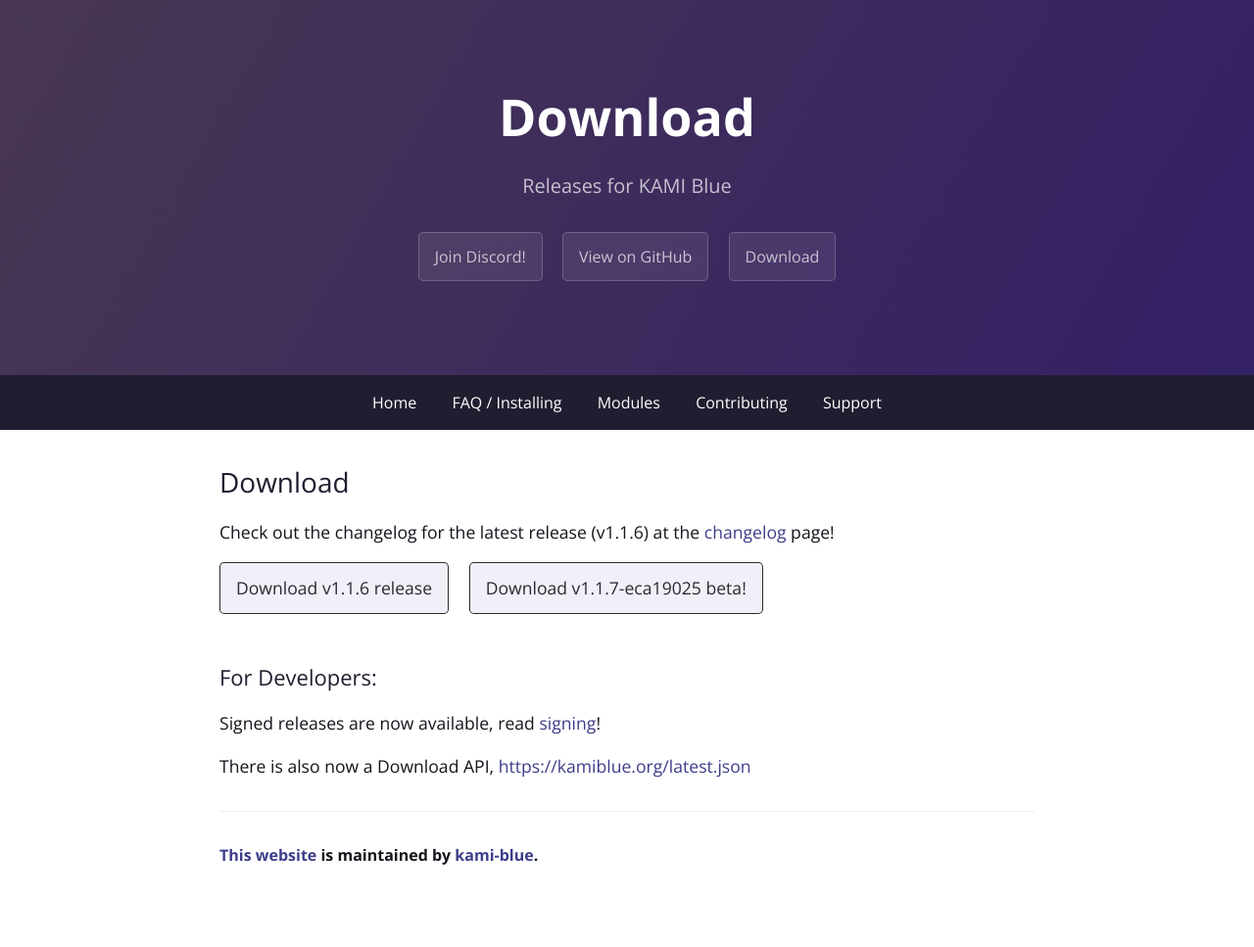
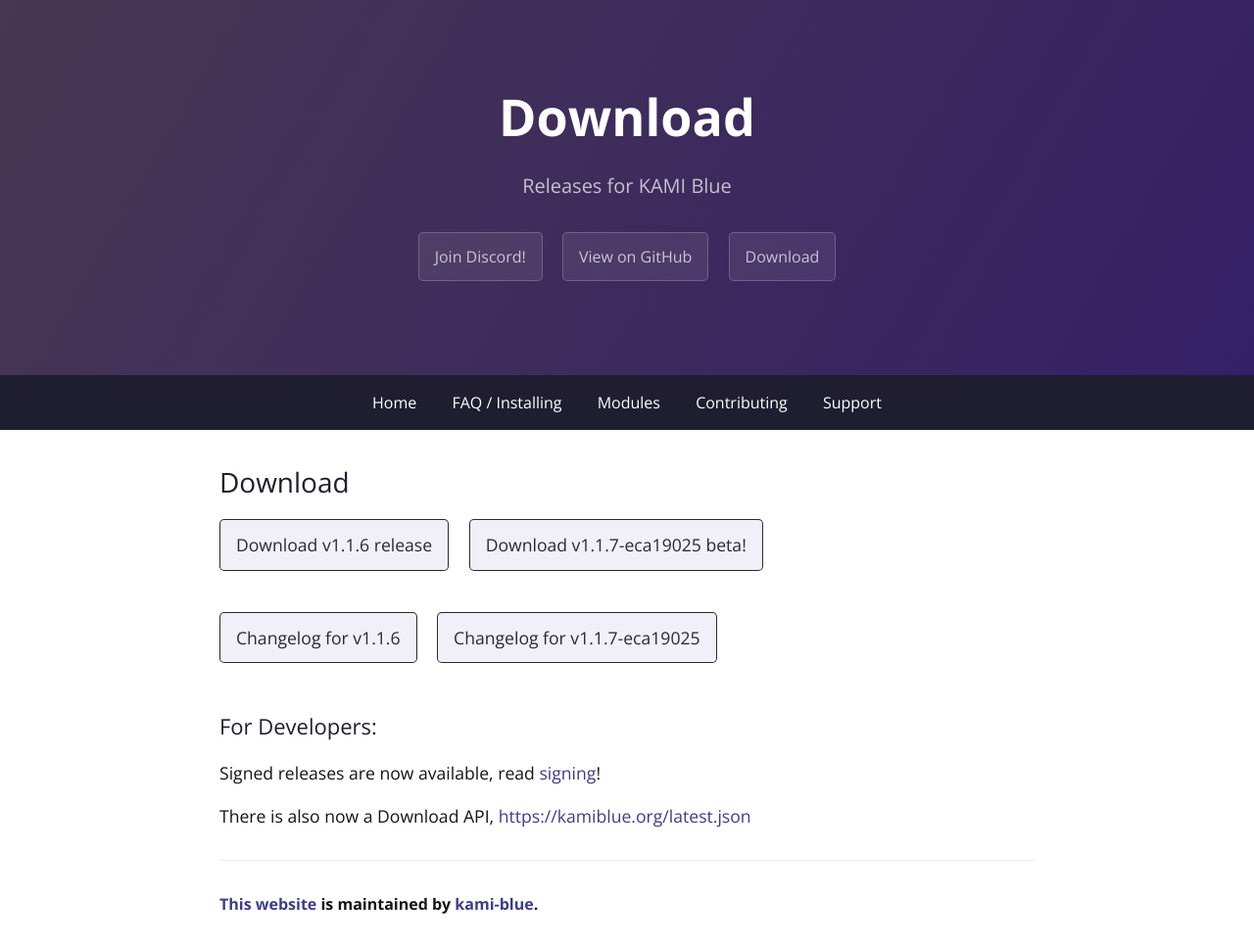
Before and after one commit to kami-blue/website, a Jekyll site: the page built from download.md, in a window 1280 px wide. Shown: the whole page at 98% size. Built offline with Jekyll 4.4.1, drawn with Linux system fonts in a browser that asks for light colours; before the commit the page ends 917 px from its top, so only the background shows below that.

Commit message:
added better changelog buttons to download page

```diff
--- a/download.md
+++ b/download.md
@@ -6,10 +6,12 @@ description: Releases for KAMI Blue
 
 ## Download
 
-Check out the changelog for the latest release ({{ site.cur_ver }}) at the [changelog](/changelog) page!
-
 <a href="{{ site.github.jar_url }}" class="btnc">Download {{  site.cur_ver  }} release</a>
 <a href="{{ site.github.beta_jar_url }}" class="btnc">Download {{  site.beta_ver  }} beta!</a>
+<br>
+<br>
+<a href="changelog" class="btnc">Changelog for {{ site.cur_ver }}</a>
+<a href="https://github.com/kami-blue/nightly-releases/releases" class="btnc">Changelog for {{ site.beta_ver }}</a>
 
 #### For Developers:
 
```
